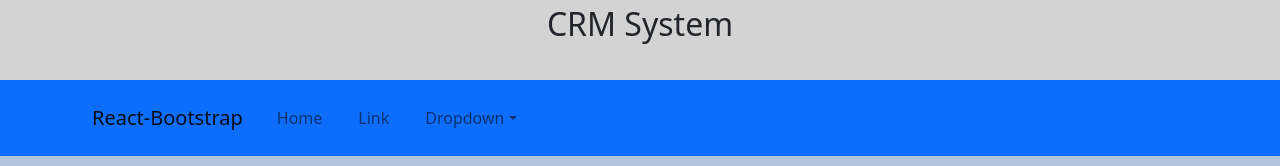
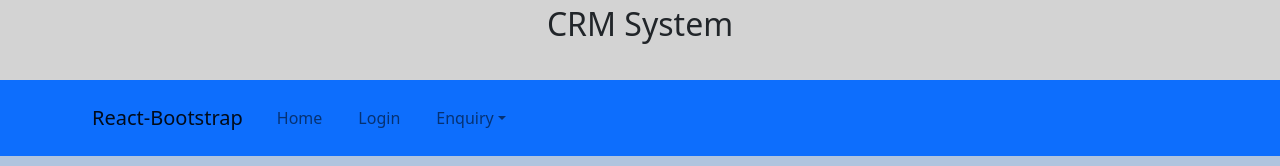
Before and after one commit to Faithinfotech-Training/Experion-Node-Team4, a React (Create React App) app: page /manager/view-site-visits in a window 1280 px wide. Shown: the top 166 px of the page. Built offline with nearby package versions, Linux system fonts and the light colour scheme.

Commit message:
Header moved from App to Routers

```diff
--- a/src/App.js
+++ b/src/App.js
@@ -2,8 +2,7 @@ import React from "react";
 import "bootstrap/dist/css/bootstrap.css";
 import { Navbar, Nav, NavDropdown } from "react-bootstrap";
 import Container from "react-bootstrap/Container";
-import Header from "./Header/Header";
-import Admin from "./pages/Admin";
+
 import Routers from "./Routers/Routers";
 import LoginForm from "./pages/LoginForm";
 
@@ -11,7 +10,7 @@ import LoginForm from "./pages/LoginForm";
 export default function App() {
   return (
     <>
-      <Header />
+
       <Routers />
 
 
--- a/src/Header/Header.js
+++ b/src/Header/Header.js
@@ -1,6 +1,7 @@
 import 'bootstrap/dist/css/bootstrap.css';
 import {Navbar,  Nav, NavDropdown} from 'react-bootstrap';
 import Container from 'react-bootstrap/Container';
+import { Link } from 'react-router-dom';
 import './Header.css';
 
 
@@ -16,13 +17,12 @@ function Header(){
     <Navbar.Collapse id="basic-navbar-nav">
       <Nav className="me-auto">
         <Nav.Link href="#home">Home</Nav.Link>
-        <Nav.Link href="#link">Link</Nav.Link>
-        <NavDropdown title="Dropdown" id="basic-nav-dropdown">
-          <NavDropdown.Item >Action</NavDropdown.Item>
-          <NavDropdown.Item >Another action</NavDropdown.Item>
-          <NavDropdown.Item>Something</NavDropdown.Item>
-          <NavDropdown.Divider />
-          <NavDropdown.Item href="#action/3.4">Separated link</NavDropdown.Item>
+        <Nav.Link href="#link">Login</Nav.Link>
+        <NavDropdown title="Enquiry" id="basic-nav-dropdown">
+          <NavDropdown.Item ><Link to="/home/course-enquiry">Course Enquiry</Link></NavDropdown.Item>
+          <NavDropdown.Item>Resource Enquiry</NavDropdown.Item>
+          {/* <NavDropdown.Divider />
+          <NavDropdown.Item href="#action/3.4">Separated link</NavDropdown.Item> */}
         </NavDropdown>
       </Nav>
     </Navbar.Collapse>
--- a/src/Routers/Routers.js
+++ b/src/Routers/Routers.js
@@ -2,6 +2,7 @@ import { BrowserRouter as Router, Routes, Route, Link } from "react-router-dom";
 
 import Manager from "../pages/Manager/Manager";
 import Admin from "../pages/Admin";
+import Header from "../Header/Header";
 
 //Course Enquiry Form Component
 import CourseEnquiryForm from "../pages/CourseEnquiryForm/CourseEnquiryForm";
@@ -34,12 +35,14 @@ import ViewResourseEnquiry from "../pages/Manager/ViewResourceEnquiry";
 import SalesPipeline from "../pages/Manager/VIewSalesPipeline";
 import SitesVisits from "../pages/Manager/SiteVIsitsVIew";
 
-function Routers() {
+function Routers(props) {
   return (
     <Router>
+      <Header />
+
+      <Routes>
 
 
-      <Routes>
         {/* Routes for Course Enqiuiry Form */}
         <Route path="/home/course-enquiry" element={<CourseEnquiryForm />} />
 
```
